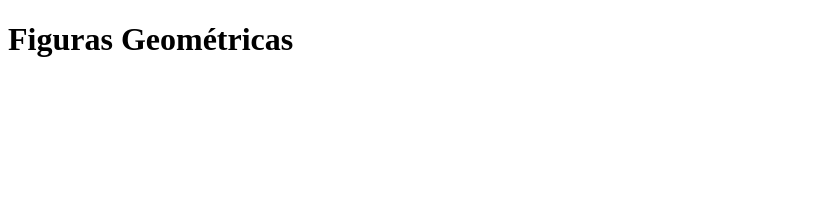
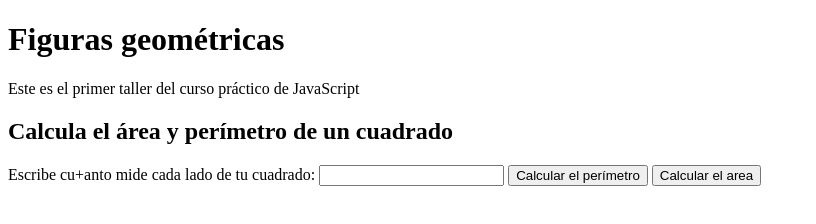
Before and after one commit to HoracioF07/platzi-curso-practico-javascript, a plain HTML site: page figuras.html in a window 1280 px wide. Shown: the whole page, without its empty margins (0-816 px from the left). Drawn offline with Linux system fonts and the light colour scheme.

Commit message:
interactuar con JavaScript desde HTML

```diff
--- a/figuras.html
+++ b/figuras.html
@@ -7,9 +7,29 @@
     <title>Figuras geométricas | Curso Práctico de JavaScript</title>
 </head>
 <body>
-    <h1>
-        Figuras Geométricas
-    </h1>
+    <header>
+        <h1>
+            Figuras geométricas
+        </h1>
+        <p>Este es el primer taller del curso práctico de JavaScript</p>
+    </header>
+
+    <section>
+        <h2>Calcula el área y perímetro de un cuadrado</h2>
+        <form action="">
+            <label for="InputCuadrado">
+                Escribe cu+anto mide cada lado de tu cuadrado:
+            </label>
+            <input id="InputCuadrado" type="number" >
+            <button type="button" onclick="calcularPerimetroCuadrado()">
+                Calcular el perímetro
+            </button>
+            <button type="button" onclick="calcularAreaCuadrado()">
+                Calcular el area
+            </button>
+        </form>
+    </section>
+
 
     <script src="./figuras.js"></script>
 </body>
--- a/figuras.js
+++ b/figuras.js
@@ -64,3 +64,21 @@ function areaCirculo(radio){
 }
 
 console.groupEnd();
+
+
+//Aqui interactuamos con el HTML
+function calcularPerimetroCuadrado(){
+    const input = document.getElementById("InputCuadrado");
+    const value = input.value;
+
+    const perimetro = perimetroCuadrado(value);
+    alert(perimetro);
+}
+
+function calcularAreaCuadrado() {
+    const input = document.getElementById("InputCuadrado");
+    const value = input.value;
+
+    const area = areaCuadrado(value);
+    alert(area);
+}
```
